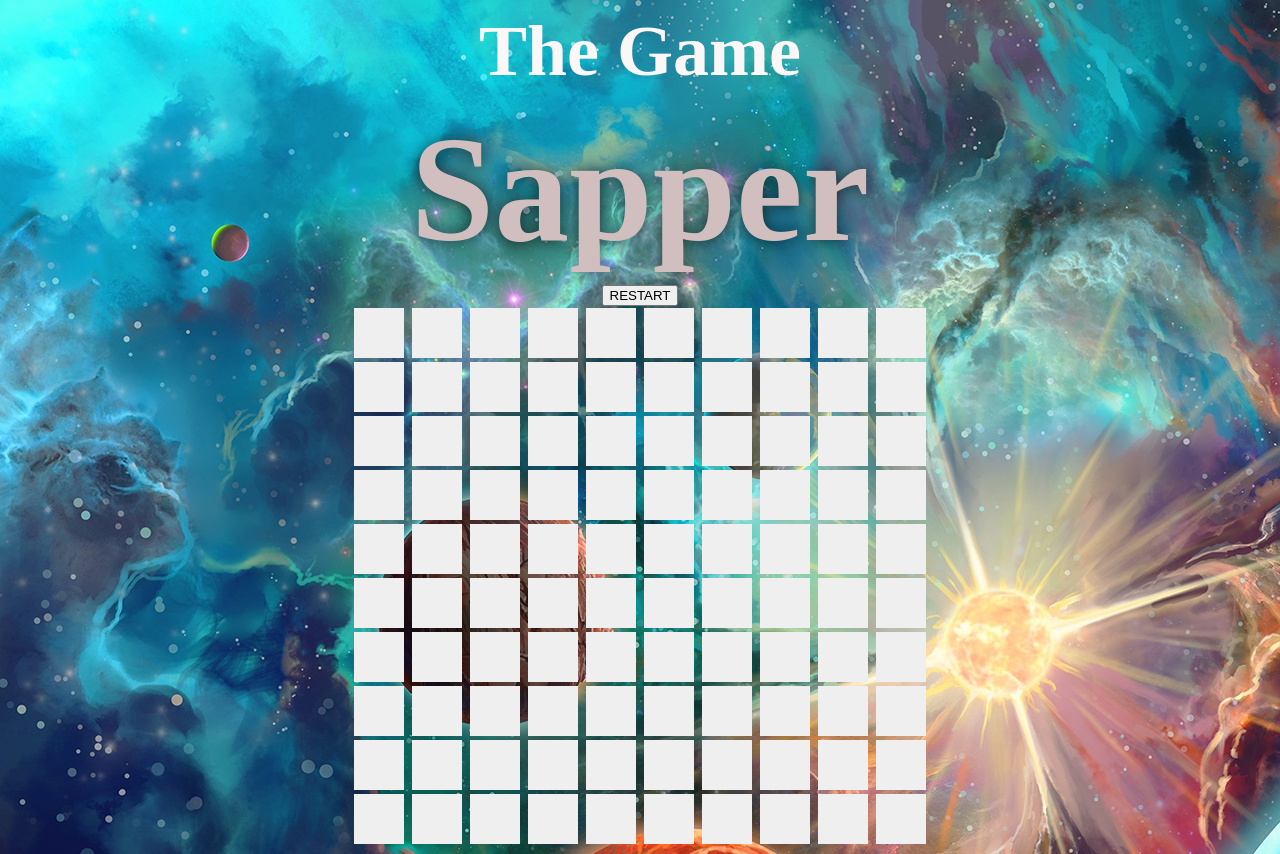
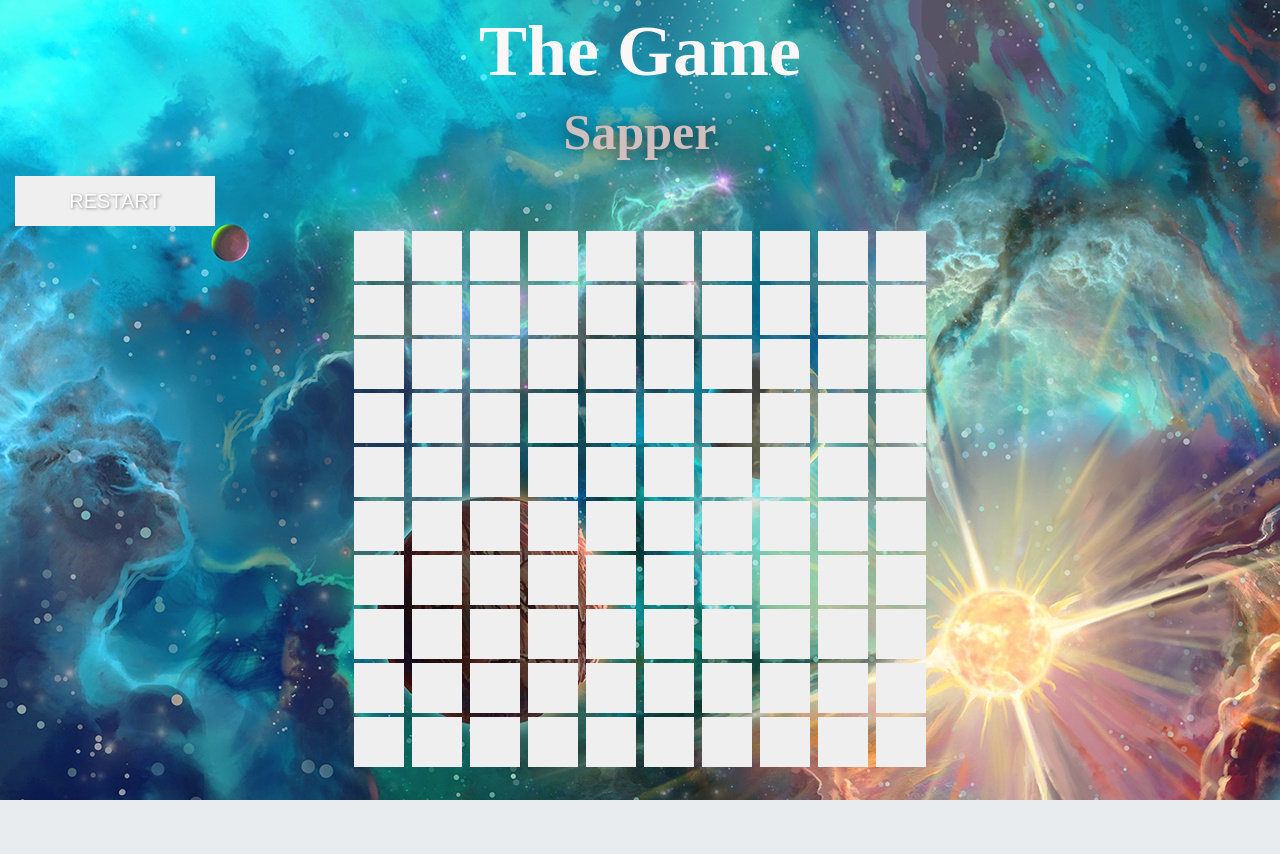
Before and after one commit to ArtemKomolin/Sapper, a Django app: page / in a window 1280 px wide. After the commit the page ends 800 px from the top, so only its background shows below. Run offline with Django 4.2, Linux system fonts and the light colour scheme; some libraries are stand-ins or nearby versions.

Commit message:
style button restart

```diff
--- a/sapsite/sapy/static/sapy/css/styles.css
+++ b/sapsite/sapy/static/sapy/css/styles.css
@@ -9,7 +9,7 @@
 }
 
 .sapper {
-  font-size: 150px;
+  font-size: 50px;
   margin: 10px;
   font-family: "Montserrat";
   color: rgb(209, 190, 190);
@@ -29,7 +29,7 @@
   font-weight: 400;
   font-family:Arial, Helvetica, sans-serif;
   border:none;
-  color: white;
+  color: black;
   text-shadow: 1px 1px 3px #8e8e8e;
 }
 
@@ -49,7 +49,7 @@
   font-weight: 400;
   font-family:Arial, Helvetica, sans-serif;
   border:none;
-  color: white;
+  color: black;
   text-shadow: 1px 1px 3px #8e8e8e;
 }
 
@@ -74,3 +74,16 @@ img.background {
 body {
 background: url('../images/background.jpg') repeat 0 0;
 }
+
+.restart {
+  padding: 3px;
+  margin: 2px;
+  height: 50px;
+  width: 200px;
+  font-size: 20px;
+  font-weight: 400;
+  font-family:Arial, Helvetica, sans-serif;
+  border:none;
+  color: white;
+  text-shadow: 1px 1px 3px #8e8e8e;
+}
--- a/sapsite/sapy/templates/sapy/index.html
+++ b/sapsite/sapy/templates/sapy/index.html
@@ -4,8 +4,8 @@
 <h1 class="the_game">The Game</h1>
 <h1 class="sapper">Sapper</h1>
 <div class="pole">
-     <form action={{ pole_game }}>
-    <input type="submit" value="RESTART" />
+     <form class="restart" action={{ pole_game }}>
+    <input type="submit" value="RESTART" class="restart" />
 </form>
 {% for r in pole %}
   {% for c in r %}
```
